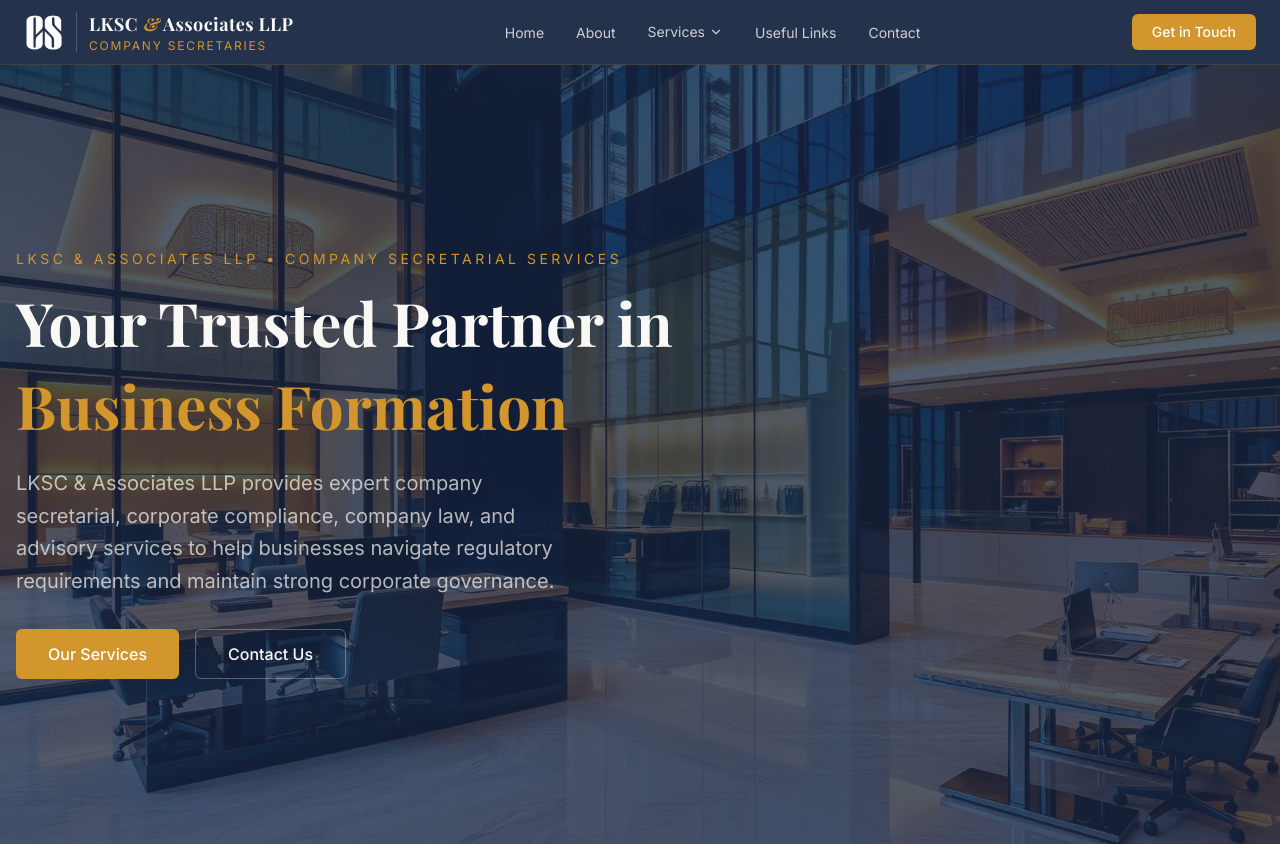
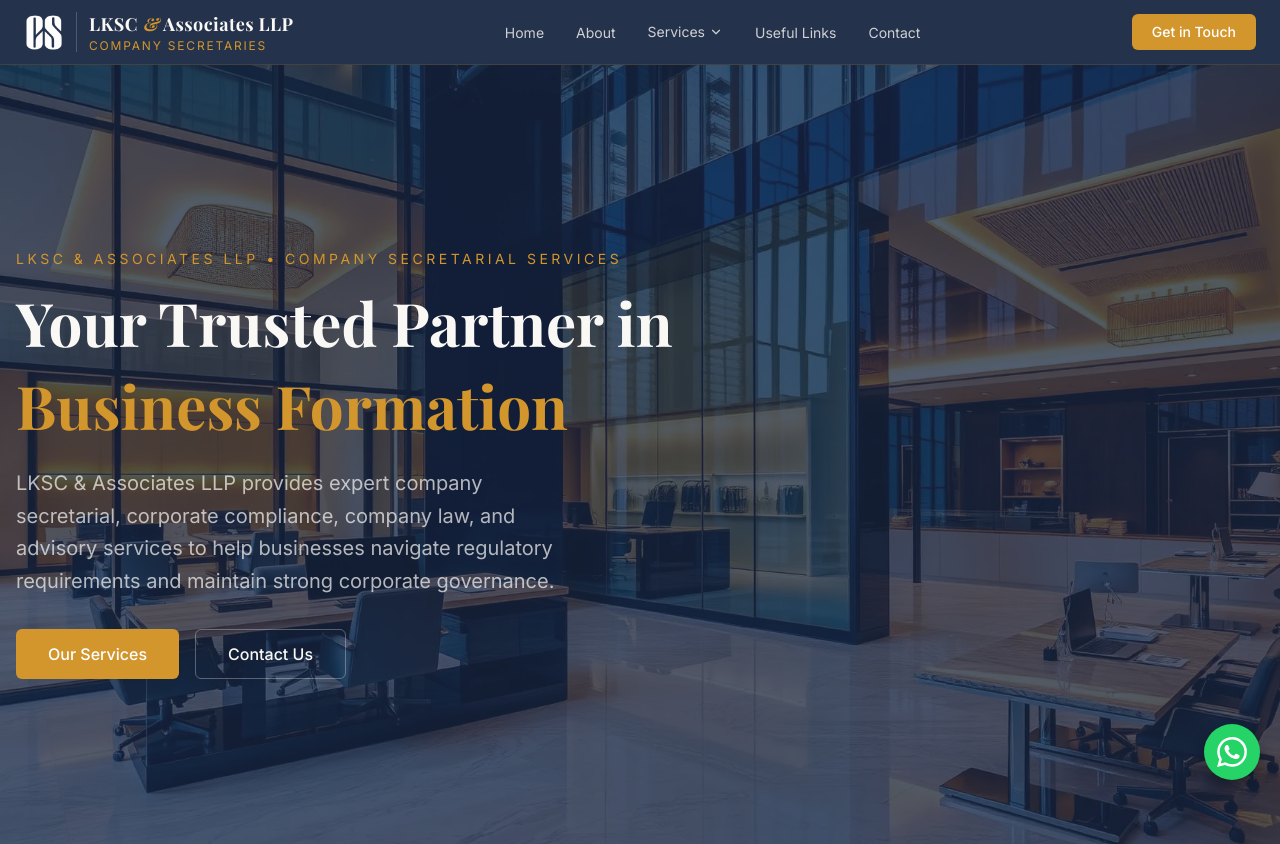
Before and after one commit to Shravan2120/lksc-web, a React (Vite) app: page / in a window 1280 px wide. Shown: the top 844 px of the page. Built offline with nearby package versions, Linux system fonts and the light colour scheme; a web font is replaced by a local one.

Commit message:
Add WhatsApp chat button and update favicons

```diff
--- a/src/App.tsx
+++ b/src/App.tsx
@@ -4,6 +4,7 @@
 import ScrollToTop from "./components/ScrollToTop";
 import Navbar from "./components/navbar";
 import Footer from "./components/footer";
+import WhatsAppButton from "./components/WhatsAppButton";
 import Home from "./pages/Home";
 /* 🔥 Lazy Imports */
 const About = lazy(() => import("./pages/About"));
@@ -47,6 +48,7 @@
       </main>
 
       <Footer />
+      <WhatsAppButton />
     </BrowserRouter>
   );
 }
--- /dev/null
+++ b/src/components/WhatsAppButton.tsx
@@ -0,0 +1,62 @@
+import { useLocation } from "react-router-dom";
+
+const PHONE = "918928147828"; // country code + number, no + or spaces
+
+export default function WhatsAppButton() {
+  const { pathname } = useLocation();
+  // The reCAPTCHA badge sits bottom-right on the contact page, so lift the button above it
+  const aboveRecaptcha = pathname.startsWith("/contact");
+
+  return (
+    <>
+      <style>{`
+        .wa-float {
+          position: fixed;
+          right: 20px;
+          bottom: calc(20px + env(safe-area-inset-bottom, 0px));
+          width: 56px;
+          height: 56px;
+          border-radius: 50%;
+          background: #25d366;
+          color: #fff;
+          display: flex;
+          align-items: center;
+          justify-content: center;
+          box-shadow: 0 4px 14px rgba(0, 0, 0, 0.3);
+          z-index: 9999;
+          transition: transform 0.2s ease, box-shadow 0.2s ease;
+        }
+        .wa-float:hover {
+          transform: scale(1.08);
+          box-shadow: 0 6px 18px rgba(0, 0, 0, 0.4);
+        }
+        .wa-float:focus-visible {
+          outline: 3px solid #0b1f3a;
+          outline-offset: 3px;
+        }
+        .wa-float--raised { bottom: calc(100px + env(safe-area-inset-bottom, 0px)); }
+        .wa-float svg { width: 30px; height: 30px; fill: currentColor; }
+        @media (max-width: 640px) {
+          .wa-float { right: 14px; width: 52px; height: 52px; }
+        }
+        @media (prefers-reduced-motion: reduce) {
+          .wa-float { transition: none; }
+          .wa-float:hover { transform: none; }
+        }
+      `}</style>
+
+      <a
+        className={`wa-float${aboveRecaptcha ? " wa-float--raised" : ""}`}
+        href={`https://wa.me/${PHONE}`}
+        target="_blank"
+        rel="noopener noreferrer"
+        aria-label="Chat with LKSC & Associates on WhatsApp"
+        title="Chat on WhatsApp"
+      >
+        <svg viewBox="0 0 24 24" aria-hidden="true">
+          <path d="M17.472 14.382c-.297-.149-1.758-.867-2.03-.967-.273-.099-.471-.148-.67.15-.197.297-.767.966-.94 1.164-.173.199-.347.223-.644.075-.297-.15-1.255-.463-2.39-1.475-.883-.788-1.48-1.761-1.653-2.059-.173-.297-.018-.458.13-.606.134-.133.298-.347.446-.52.149-.174.198-.298.298-.497.099-.198.05-.371-.025-.52-.075-.149-.669-1.612-.916-2.207-.242-.579-.487-.5-.669-.51-.173-.008-.371-.01-.57-.01-.198 0-.52.074-.792.372-.272.297-1.04 1.016-1.04 2.479 0 1.462 1.065 2.875 1.213 3.074.149.198 2.096 3.2 5.077 4.487.709.306 1.262.489 1.694.625.712.227 1.36.195 1.871.118.571-.085 1.758-.719 2.006-1.413.248-.694.248-1.289.173-1.413-.074-.124-.272-.198-.57-.347m-5.421 7.403h-.004a9.87 9.87 0 01-5.031-1.378l-.361-.214-3.741.982.998-3.648-.235-.374a9.86 9.86 0 01-1.51-5.26c.001-5.45 4.436-9.884 9.888-9.884 2.64 0 5.122 1.03 6.988 2.898a9.825 9.825 0 012.893 6.994c-.003 5.45-4.437 9.884-9.885 9.884m8.413-18.297A11.815 11.815 0 0012.05 0C5.495 0 .16 5.335.157 11.892c0 2.096.547 4.142 1.588 5.945L.057 24l6.305-1.654a11.882 11.882 0 005.683 1.448h.005c6.554 0 11.89-5.335 11.893-11.893a11.821 11.821 0 00-3.48-8.413Z" />
+        </svg>
+      </a>
+    </>
+  );
+}
```
